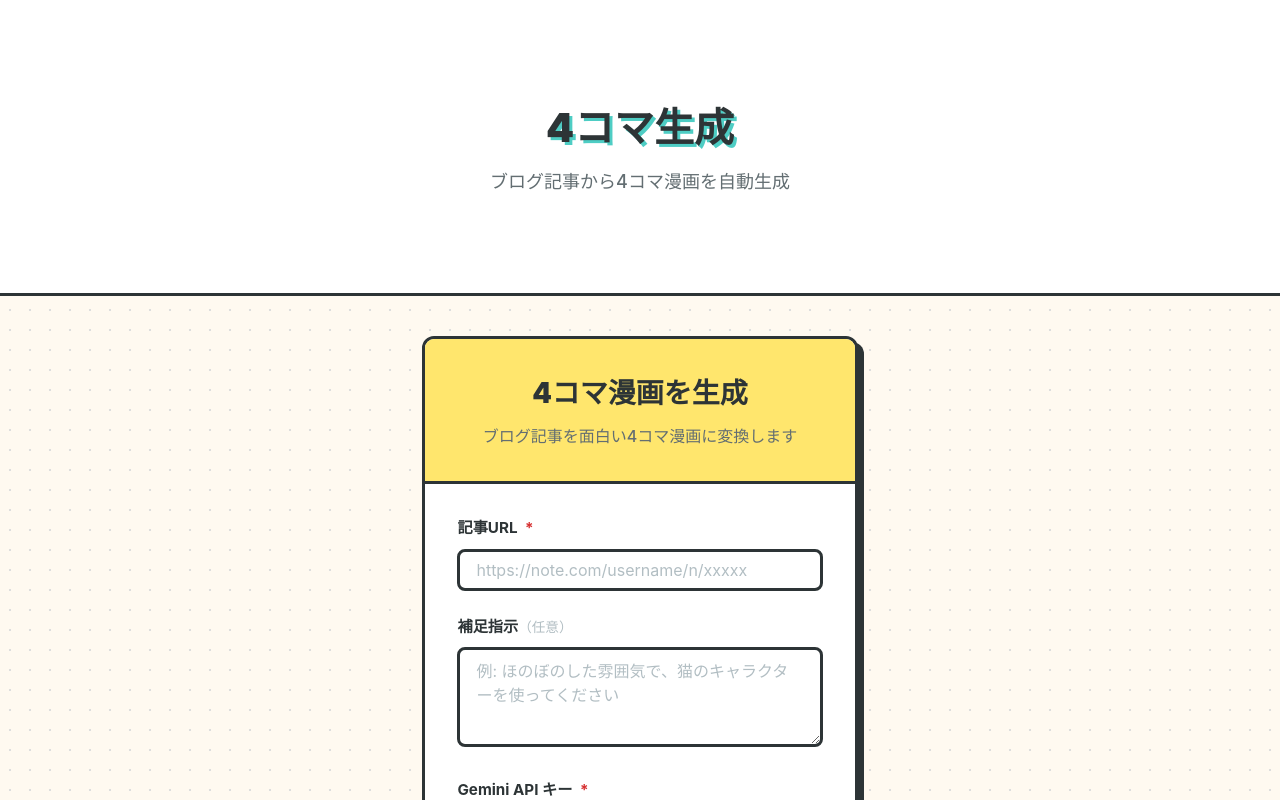
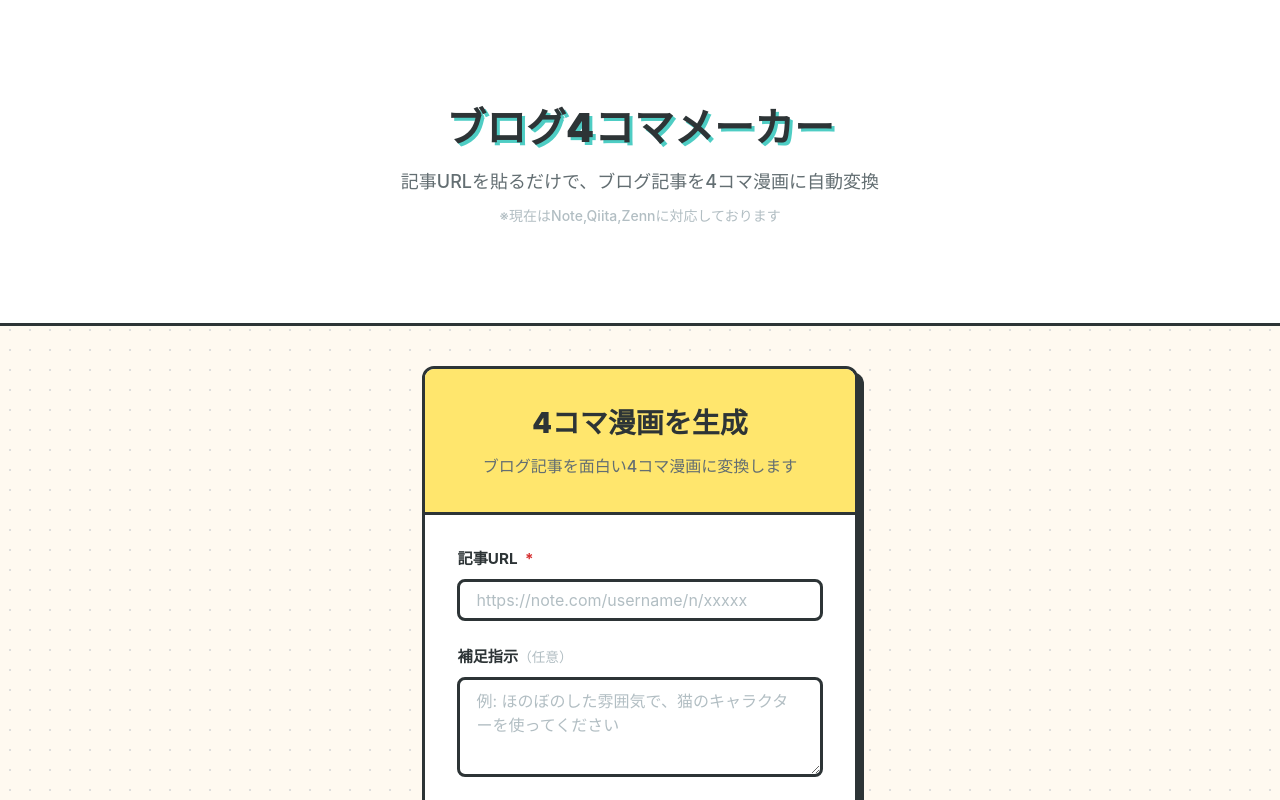
Before and after one commit to beniyasan/blog24koma, a React (Vite) app in the folder frontend/: page / in a window 1280 px wide. Shown: the top 800 px of the page. Built offline with nearby package versions, Linux system fonts and the light colour scheme; a web font is replaced by a local one.

Commit message:
Update title and subtitle - Change title to 'ブログ4コマメーカー' - Update subtitle: '記事URLを貼るだけで、ブログ記事を4コマ漫画に自動変換' - Add compatibility note: '※現在はNote,Qiita,Zennに対応しております'

```diff
--- a/frontend/src/App.css
+++ b/frontend/src/App.css
@@ -32,6 +32,13 @@
 
 .hero-icon {
     display: none;
+}
+
+.header-note {
+    color: var(--text-muted);
+    font-size: 0.875rem;
+    font-weight: 500;
+    margin-top: var(--spacing-sm);
 }
 
 /* Comic Form Styles */
--- a/frontend/src/App.tsx
+++ b/frontend/src/App.tsx
@@ -12,9 +12,12 @@ function App() {
         <div className="app">
             <header className="header">
                 <div className="hero-content">
-                    <h1 className="header-title">4コマ生成</h1>
+                    <h1 className="header-title">ブログ4コマメーカー</h1>
                     <p className="header-subtitle">
-                        ブログ記事から4コマ漫画を自動生成
+                        記事URLを貼るだけで、ブログ記事を4コマ漫画に自動変換
+                    </p>
+                    <p className="header-note">
+                        ※現在はNote,Qiita,Zennに対応しております
                     </p>
                 </div>
             </header>
```
